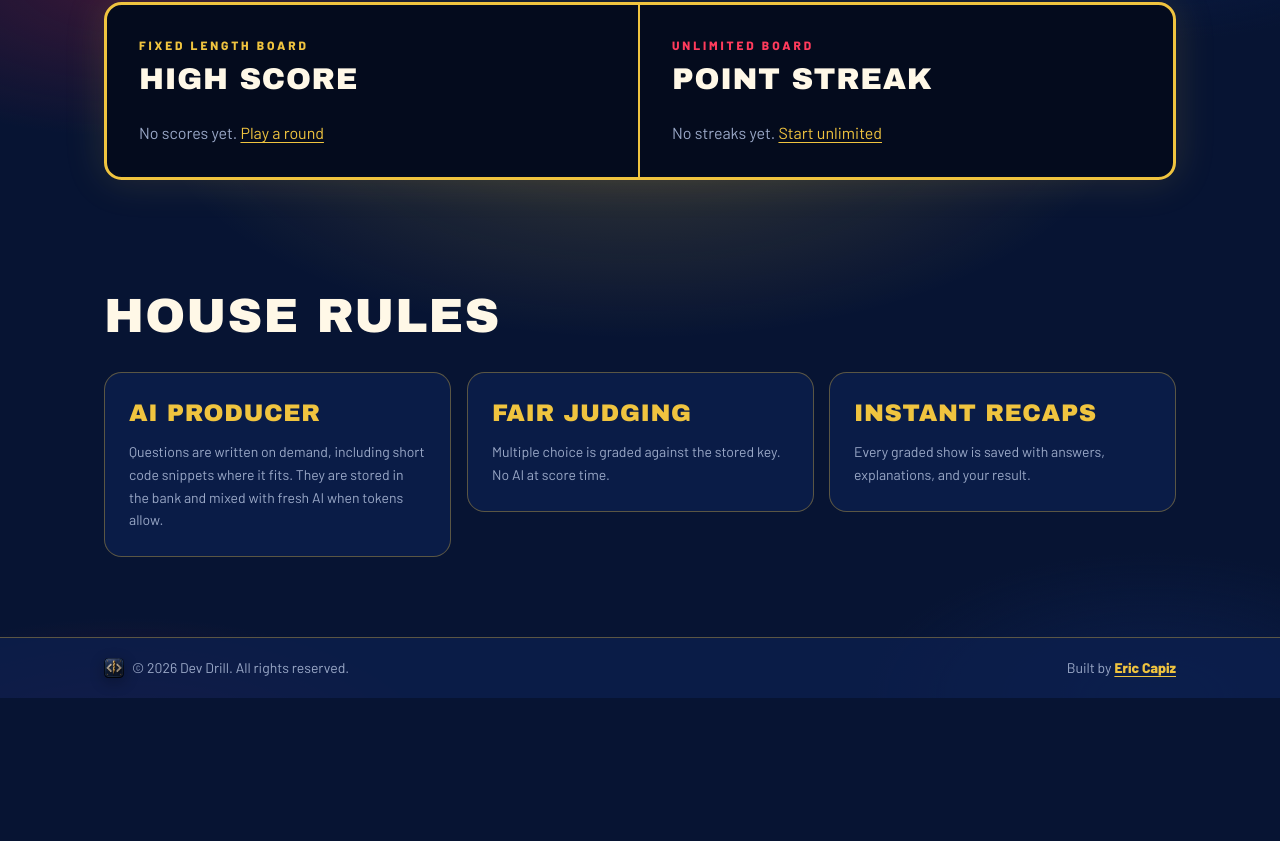
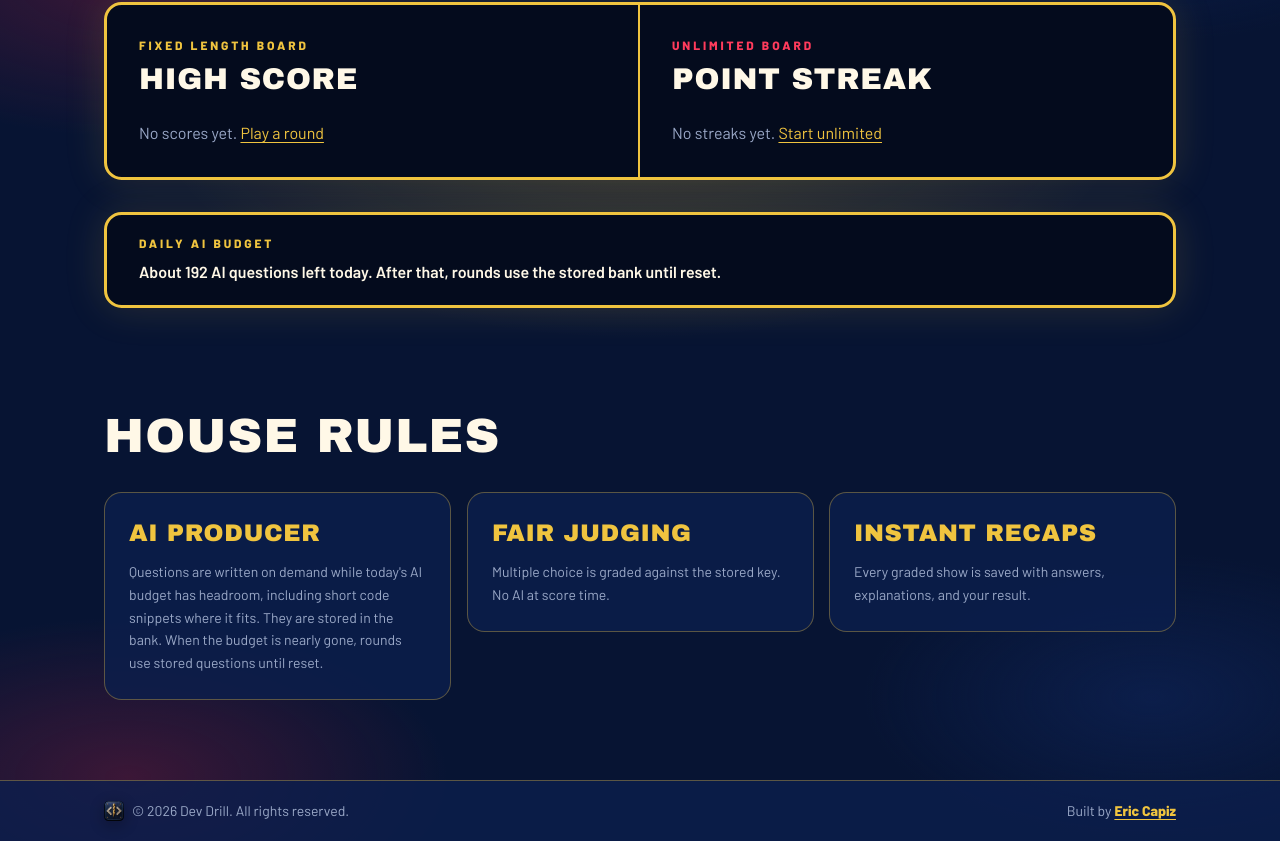
Before and after one commit to eric-capiz/devdrill, a Next.js app: page / in a window 1280 px wide. Shown: the part 1463-2304 px from the top of the page. Before the commit the page ends 2161 px from the top, so only its background shows below. Built offline with nearby package versions, Linux system fonts and the light colour scheme; no server answers; the database is empty.

Commit message:
token usage updates

```diff
--- a/src/app/page.tsx
+++ b/src/app/page.tsx
@@ -5,10 +5,14 @@ import { Reveal } from "@/components/bits/Reveal";
 import { getGlobalBests } from "@/lib/bests";
 import { getSession } from "@/lib/session";
 import { getSiteUrl, SITE_DESCRIPTION, SITE_NAME } from "@/lib/site";
+import { getAiBudget } from "@/models/TokenUsage";
 
 export default async function HomePage() {
   const session = await getSession();
-  const { topFixed, topUnlimited } = await getGlobalBests();
+  const [{ topFixed, topUnlimited }, aiBudget] = await Promise.all([
+    getGlobalBests(),
+    getAiBudget(),
+  ]);
   const siteUrl = getSiteUrl();
 
   const jsonLd = {
@@ -136,6 +140,23 @@ export default async function HomePage() {
         </div>
       </section>
 
+      <section className="shell pb-4 sm:pb-6">
+        <Reveal>
+          <div className="scoreboard px-5 py-4 sm:px-8 sm:py-5">
+            <p className="text-xs font-extrabold uppercase tracking-[0.24em] text-[var(--gold)]">
+              Daily AI budget
+            </p>
+            <p className="mt-2 text-sm font-semibold leading-relaxed text-[var(--spot)] sm:text-base">
+              {aiBudget.bankMode
+                ? "AI is paused for today. Playing from the stored bank until reset."
+                : `About ${aiBudget.estimatedQuestionsLeft} AI question${
+                    aiBudget.estimatedQuestionsLeft === 1 ? "" : "s"
+                  } left today. After that, rounds use the stored bank until reset.`}
+            </p>
+          </div>
+        </Reveal>
+      </section>
+
       <section className="shell py-12 sm:py-20">
         <Reveal>
           <h2 className="font-display text-3xl tracking-wide sm:text-5xl">
@@ -146,7 +167,7 @@ export default async function HomePage() {
           {[
             [
               "AI PRODUCER",
-              "Questions are written on demand, including short code snippets where it fits. They are stored in the bank and mixed with fresh AI when tokens allow.",
+              "Questions are written on demand while today's AI budget has headroom, including short code snippets where it fits. They are stored in the bank. When the budget is nearly gone, rounds use stored questions until reset.",
             ],
             [
               "FAIR JUDGING",
--- a/src/lib/groq.ts
+++ b/src/lib/groq.ts
@@ -4,7 +4,11 @@ import type { Track } from "@/lib/catalog";
 import { isCodeHeavySubject } from "@/lib/codeSubjects";
 import { isUsableQuizPrompt, normalizePrompt } from "@/lib/promptFences";
 import type { StoredLevel } from "@/models/Question";
-import { addTokensUsed, canUseAi } from "@/models/TokenUsage";
+import {
+  addTokensUsed,
+  canUseAi,
+  TOKENS_PER_QUESTION_ESTIMATE,
+} from "@/models/TokenUsage";
 
 const generatedQuestionSchema = z.object({
   prompt: z.string().min(1),
@@ -84,7 +88,7 @@ export async function generateQuestions(opts: {
   subject: string;
   count: number;
 }): Promise<{ questions: GeneratedQuestion[]; tokensUsed: number } | null> {
-  const estimated = opts.count * 520;
+  const estimated = opts.count * TOKENS_PER_QUESTION_ESTIMATE;
   if (!(await canUseAi(estimated))) {
     return null;
   }
--- a/src/lib/questions.ts
+++ b/src/lib/questions.ts
@@ -4,9 +4,10 @@ import type { Level, Track } from "@/lib/catalog";
 import { generateQuestions } from "@/lib/groq";
 import { isUsableQuizPrompt, normalizePrompt } from "@/lib/promptFences";
 import { Question, type StoredLevel } from "@/models/Question";
-import { canUseAi } from "@/models/TokenUsage";
-
-const TOKENS_PER_QUESTION = 520;
+import {
+  canUseAi,
+  TOKENS_PER_QUESTION_ESTIMATE,
+} from "@/models/TokenUsage";
 
 function expandLevels(level: Level): StoredLevel[] {
   if (level === "All") return ["Junior", "Mid", "Senior"];
@@ -112,7 +113,7 @@ export async function getQuestionsForQuiz(opts: {
 
   async function generateFresh(count: number): Promise<QuestionLean[]> {
     if (count <= 0) return [];
-    if (!(await canUseAi(count * TOKENS_PER_QUESTION))) return [];
+    if (!(await canUseAi(count * TOKENS_PER_QUESTION_ESTIMATE))) return [];
 
     const lvl = levels.includes("Mid") ? "Mid" : levels[0];
     const batch = await generateQuestions({
@@ -141,7 +142,7 @@ export async function getQuestionsForQuiz(opts: {
     return created.slice(0, count);
   }
 
-  if (await canUseAi(need * TOKENS_PER_QUESTION)) {
+  if (await canUseAi(need * TOKENS_PER_QUESTION_ESTIMATE)) {
     selected.push(...(await generateFresh(need)));
   }
 
--- a/src/models/TokenUsage.ts
+++ b/src/models/TokenUsage.ts
@@ -1,4 +1,8 @@
 import mongoose, { Schema, type InferSchemaType, type Model } from "mongoose";
+import { connectDB } from "@/lib/db";
+
+export const TOKENS_PER_QUESTION_ESTIMATE = 520;
+export const AI_BANK_RESERVE_RATIO = 0.05;
 
 const tokenUsageSchema = new Schema(
   {
@@ -20,12 +24,24 @@ export function todayKey() {
   return new Date().toISOString().slice(0, 10);
 }
 
+export function dailyTokenLimit() {
+  const raw = process.env.DAILY_AI_TOKEN_LIMIT;
+  const n = raw ? Number(raw) : 100_000;
+  return Number.isFinite(n) ? n : 100_000;
+}
+
+export function aiReserveTokens(limit = dailyTokenLimit()) {
+  return limit * AI_BANK_RESERVE_RATIO;
+}
+
 export async function getTokensUsedToday() {
+  await connectDB();
   const doc = await TokenUsage.findOne({ day: todayKey() }).lean();
   return doc?.tokensUsed ?? 0;
 }
 
 export async function addTokensUsed(amount: number) {
+  await connectDB();
   await TokenUsage.findOneAndUpdate(
     { day: todayKey() },
     { $inc: { tokensUsed: amount } },
@@ -33,13 +49,29 @@ export async function addTokensUsed(amount: number) {
   );
 }
 
-export function dailyTokenLimit() {
-  const raw = process.env.DAILY_AI_TOKEN_LIMIT;
-  const n = raw ? Number(raw) : 100_000;
-  return Number.isFinite(n) ? n : 100_000;
+export async function getAiBudget() {
+  const limit = dailyTokenLimit();
+  const used = await getTokensUsedToday();
+  const remaining = Math.max(0, limit - used);
+  const reserve = aiReserveTokens(limit);
+  const bankMode = remaining <= reserve;
+  const estimatedQuestionsLeft = bankMode
+    ? 0
+    : Math.floor(remaining / TOKENS_PER_QUESTION_ESTIMATE);
+
+  return {
+    limit,
+    used,
+    remaining,
+    reserve,
+    bankMode,
+    estimatedQuestionsLeft,
+  };
 }
 
 export async function canUseAi(estimatedNeed = 0) {
-  const used = await getTokensUsedToday();
-  return used + estimatedNeed < dailyTokenLimit();
+  const { remaining, reserve } = await getAiBudget();
+  if (remaining <= reserve) return false;
+  if (estimatedNeed > 0 && remaining < estimatedNeed) return false;
+  return true;
 }
```
